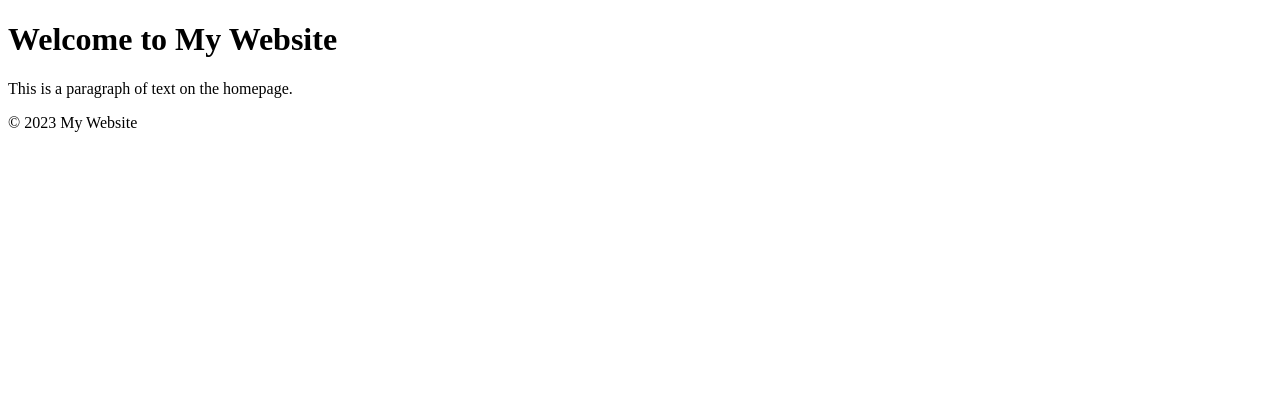
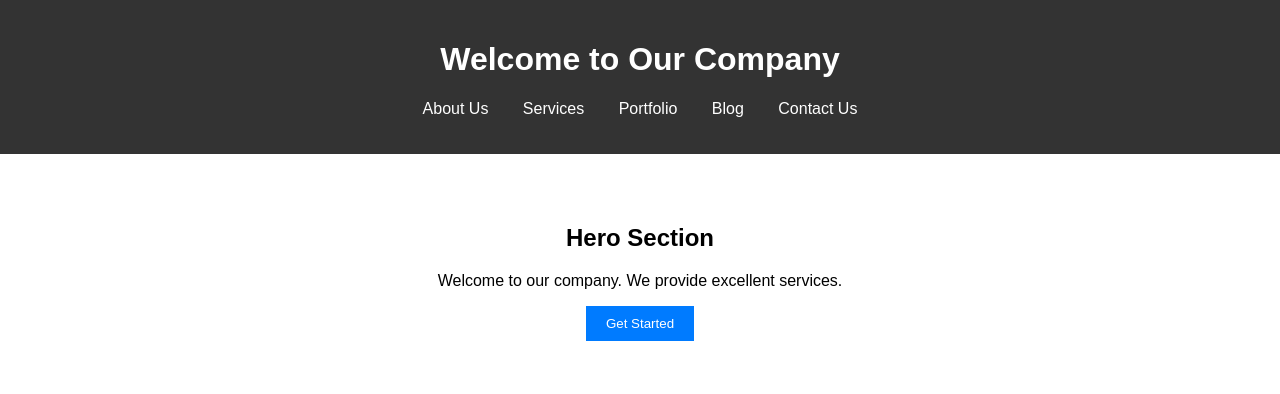
Before and after one commit to Roohan0004/Final, a website: page src/index.html in a window 1280 px wide. Drawn offline with Linux system fonts and the light colour scheme.

Commit message:
modify index.html and style.css

```diff
--- a/src/index.html
+++ b/src/index.html
@@ -3,14 +3,26 @@
 <head>
     <meta charset="UTF-8">
     <meta name="viewport" content="width=device-width, initial-scale=1.0">
-    <title>Document</title>
+    <title>Home</title>
+    <link rel="stylesheet" href="../styles/styles.css">
 </head>
 <body>
-
-    <h1>Welcome to My Website</h1>
-    <p>This is a paragraph of text on the homepage.</p>
-    <footer>
-        <p>&copy; 2023 My Website</p>
-    </footer>
+    <header>
+        <h1>Welcome to Our Company</h1>
+        <nav>
+            <ul>
+                <li><a href="">About Us</a></li>
+                <li><a href="">Services</a></li>
+                <li><a href="">Portfolio</a></li>
+                <li><a href="">Blog</a></li>
+                <li><a href="">Contact Us</a></li>
+            </ul>
+        </nav>
+    </header>
+    <section>
+        <h2>Hero Section</h2>
+        <p>Welcome to our company. We provide excellent services.</p>
+        <button>Get Started</button>
+    </section>
 </body>
 </html>
--- a/styles/styles.css
+++ b/styles/styles.css
@@ -1,6 +1,39 @@
-body{
-    background-color: #f0f0f0;
+body {
     font-family: Arial, sans-serif;
     margin: 0;
     padding: 0;
+    text-align: center;
 }
+
+header {
+    background: #333;
+    color: white;
+    padding: 20px;
+}
+
+nav ul {
+    list-style: none;
+    padding: 0;
+}
+
+nav ul li {
+    display: inline;
+    margin: 0 15px;
+}
+
+nav ul li a {
+    color: white;
+    text-decoration: none;
+}
+
+section {
+    padding: 50px;
+}
+
+button {
+    background: #007BFF;
+    color: white;
+    padding: 10px 20px;
+    border: none;
+    cursor: pointer;
+}
```
